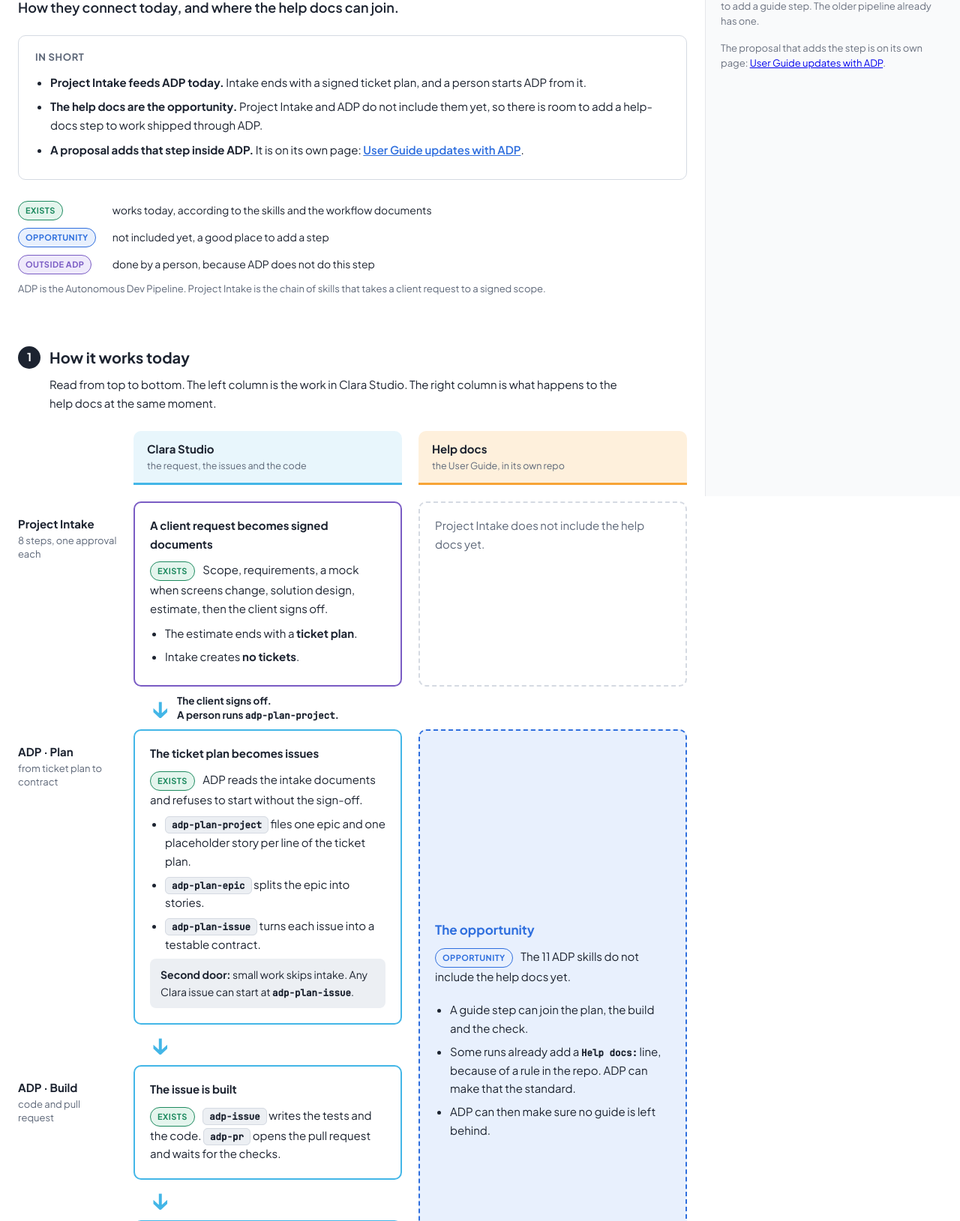
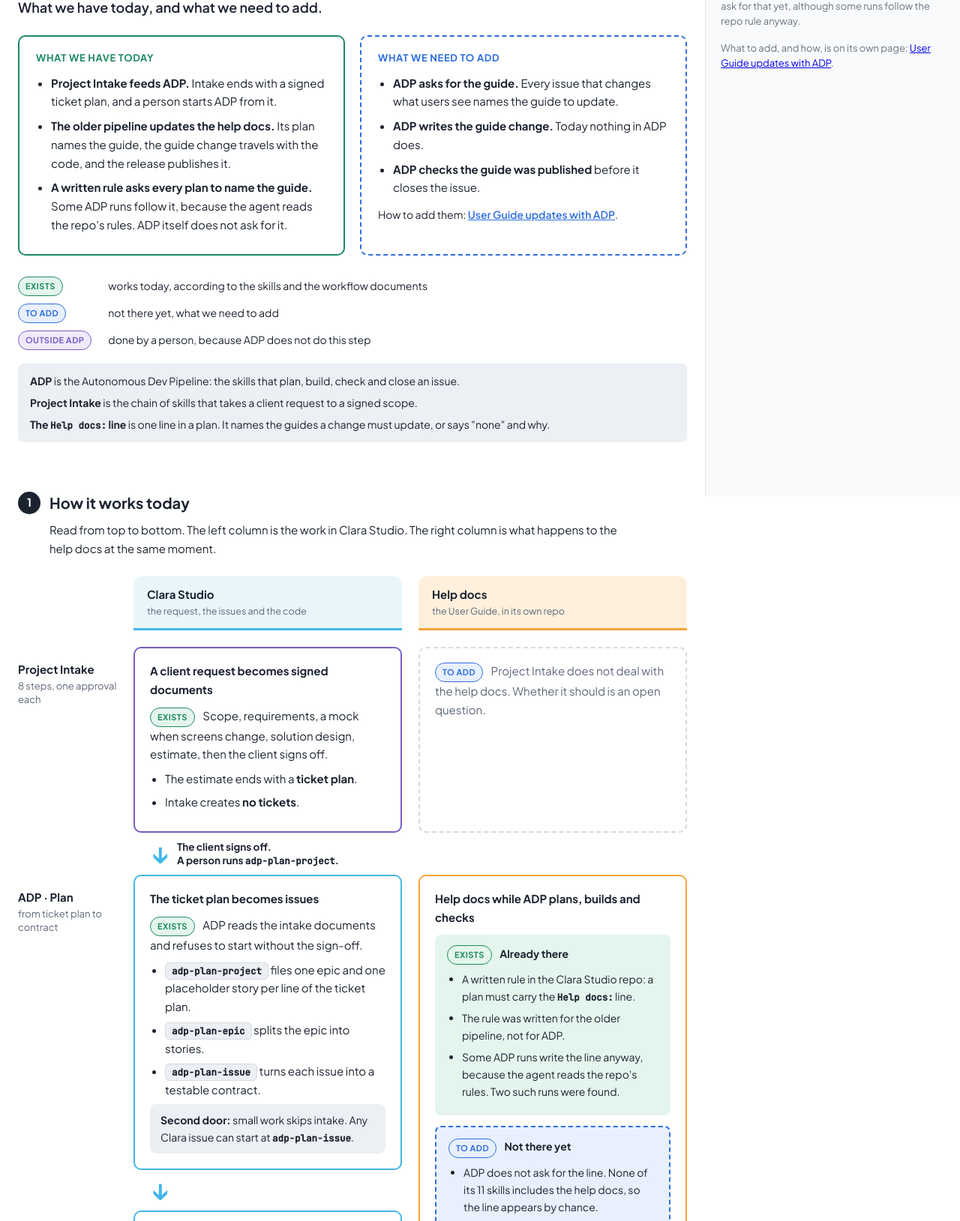
Before and after one commit to gnomorv/juan-mocks, a plain HTML site: page intake-adp-help-docs/index.html in a window 1280 px wide. Shown: the part 144-1773 px from the top of the page at 75% size. Drawn offline with Linux system fonts and the light colour scheme.

Commit message:
fix: separate what exists from what to add on the intake and ADP page
Co-Authored-By: Claude Fable 5.2 <noreply@anthropic.com>

```diff
--- a/intake-adp-help-docs/index.html
+++ b/intake-adp-help-docs/index.html
@@ -33,6 +33,19 @@
   .ia-short h2 { font-size: 13px; text-transform: uppercase; letter-spacing: .05em; color: var(--ia-muted); margin: 0 0 10px; }
   .ia-short ul { margin: 0; padding-left: 20px; }
   .ia-short li { margin: 8px 0; }
+  .ia-two { display: grid; grid-template-columns: 1fr 1fr; gap: 20px; margin: 0 0 28px; }
+  .ia-two .ia-short { margin: 0; border-width: 2px; border-color: var(--ia-ok); }
+  .ia-two .ia-short h2 { color: var(--ia-ok); }
+  .ia-two .ia-short.add { border-style: dashed; border-color: var(--ia-gap); }
+  .ia-two .ia-short.add h2 { color: var(--ia-gap); }
+  .ia-more { margin: 12px 0 0; font-size: 14px; }
+  .ia-term { background: var(--ia-chip); border-radius: 8px; padding: 12px 16px; margin: 18px 0 0; font-size: 14px; }
+  .ia-part { border-radius: 8px; padding: 14px 16px; font-size: 14px; }
+  .ia-part + .ia-part { margin-top: 14px; }
+  .ia-part.have { background: var(--ia-ok-soft); }
+  .ia-part.add { background: var(--ia-gap-soft); border: 2px dashed var(--ia-gap); }
+  .ia-part h4 { margin: 0 0 8px; font-size: 14px; }
+  .ia-part ul { margin: 0; padding-left: 20px; }
 
   .ia-legend { display: grid; grid-template-columns: max-content 1fr; gap: 10px 14px; align-items: center; margin: 0 0 8px; font-size: 14px; }
   .ia-legend > span { display: contents; }
@@ -84,6 +97,7 @@
 
   @media (max-width: 720px) {
     .ia-flow { display: block; }
+    .ia-two { grid-template-columns: 1fr; }
     .ia-head { margin: 18px 0 10px; }
     .ia-head.cs, .ia-head.ug { display: none; }
     .ia-stage { padding-top: 26px; margin-bottom: 8px; }
@@ -108,23 +122,38 @@
   <div data-variant="proposed" class="pro">
   <div class="ia">
     <h1>Project Intake, ADP and the Help Docs</h1>
-    <p class="ia-sub">How they connect today, and where the help docs can join.</p>
+    <p class="ia-sub">What we have today, and what we need to add.</p>
 
-    <div class="ia-short">
-      <h2>In short</h2>
-      <ul>
-        <li><b>Project Intake feeds ADP today.</b> Intake ends with a signed ticket plan, and a person starts ADP from it.</li>
-        <li><b>The help docs are the opportunity.</b> Project Intake and ADP do not include them yet, so there is room to add a help-docs step to work shipped through ADP.</li>
-        <li><b>A proposal adds that step inside ADP.</b> It is on its own page: <a href="../user-guide-update-process-adp/">User Guide updates with ADP</a>.</li>
-      </ul>
+    <div class="ia-two">
+      <div class="ia-short">
+        <h2>What we have today</h2>
+        <ul>
+          <li><b>Project Intake feeds ADP.</b> Intake ends with a signed ticket plan, and a person starts ADP from it.</li>
+          <li><b>The older pipeline updates the help docs.</b> Its plan names the guide, the guide change travels with the code, and the release publishes it.</li>
+          <li><b>A written rule asks every plan to name the guide.</b> Some ADP runs follow it, because the agent reads the repo's rules. ADP itself does not ask for it.</li>
+        </ul>
+      </div>
+      <div class="ia-short add">
+        <h2>What we need to add</h2>
+        <ul>
+          <li><b>ADP asks for the guide.</b> Every issue that changes what users see names the guide to update.</li>
+          <li><b>ADP writes the guide change.</b> Today nothing in ADP does.</li>
+          <li><b>ADP checks the guide was published</b> before it closes the issue.</li>
+        </ul>
+        <p class="ia-more">How to add them: <a href="../user-guide-update-process-adp/">User Guide updates with ADP</a>.</p>
+      </div>
     </div>
 
     <div class="ia-legend">
       <span><span class="ia-tag ok">Exists</span> works today, according to the skills and the workflow documents</span>
-      <span><span class="ia-tag gap">Opportunity</span> not included yet, a good place to add a step</span>
+      <span><span class="ia-tag gap">To add</span> not there yet, what we need to add</span>
       <span><span class="ia-tag out">Outside ADP</span> done by a person, because ADP does not do this step</span>
     </div>
-    <p class="ia-foot" style="margin:0">ADP is the Autonomous Dev Pipeline. Project Intake is the chain of skills that takes a client request to a signed scope.</p>
+    <div class="ia-term">
+      <p style="margin:0 0 6px"><b>ADP</b> is the Autonomous Dev Pipeline: the skills that plan, build, check and close an issue.</p>
+      <p style="margin:0 0 6px"><b>Project Intake</b> is the chain of skills that takes a client request to a signed scope.</p>
+      <p style="margin:0"><b>The <code>Help docs:</code> line</b> is one line in a plan. It names the guides a change must update, or says "none" and why.</p>
+    </div>
 
     <h2 class="ia-section"><span class="ia-num">1</span>How it works today</h2>
     <p class="ia-intro">Read from top to bottom. The left column is the work in Clara Studio. The right column is what happens to the help docs at the same moment.</p>
@@ -143,7 +172,7 @@
         </ul>
       </div>
       <div style="grid-column:3;grid-row:2" class="ia-box none">
-        <p>Project Intake does not include the help docs yet.</p>
+        <p><span class="ia-tag gap">To add</span> Project Intake does not deal with the help docs. Whether it should is an open question.</p>
       </div>
 
       <div style="grid-column:2;grid-row:3" class="ia-down">↓<small>The client signs off.<br>A person runs <code>adp-plan-project</code>.</small></div>
@@ -159,14 +188,24 @@
         </ul>
         <p class="ia-side"><b>Second door:</b> small work skips intake. Any Clara issue can start at <code>adp-plan-issue</code>.</p>
       </div>
-      <div style="grid-column:3;grid-row:4 / span 5" class="ia-box gap">
-        <h3>The opportunity</h3>
-        <p><span class="ia-tag gap">Opportunity</span> The 11 ADP skills do not include the help docs yet.</p>
-        <ul>
-          <li>A guide step can join the plan, the build and the check.</li>
-          <li>Some runs already add a <code>Help docs:</code> line, because of a rule in the repo. ADP can make that the standard.</li>
-          <li>ADP can then make sure no guide is left behind.</li>
-        </ul>
+      <div style="grid-column:3;grid-row:4 / span 5" class="ia-box ug">
+        <h3>Help docs while ADP plans, builds and checks</h3>
+        <div class="ia-part have">
+          <h4><span class="ia-tag ok">Exists</span> Already there</h4>
+          <ul>
+            <li>A written rule in the Clara Studio repo: a plan must carry the <code>Help docs:</code> line.</li>
+            <li>The rule was written for the older pipeline, not for ADP.</li>
+            <li>Some ADP runs write the line anyway, because the agent reads the repo's rules. Two such runs were found.</li>
+          </ul>
+        </div>
+        <div class="ia-part add">
+          <h4><span class="ia-tag gap">To add</span> Not there yet</h4>
+          <ul>
+            <li>ADP does not ask for the line. None of its 11 skills includes the help docs, so the line appears by chance.</li>
+            <li>Nothing in ADP writes the guide change.</li>
+            <li>Nothing in ADP reviews the guide change with the code.</li>
+          </ul>
+        </div>
       </div>
 
       <div style="grid-column:2;grid-row:5" class="ia-down">↓</div>
@@ -203,7 +242,7 @@
         <p><span class="ia-tag ok">Exists</span> <span class="ia-skill">adp-qa</span> closes the issue. Only this skill closes an issue.</p>
       </div>
       <div style="grid-column:3;grid-row:12" class="ia-box none">
-        <p>A check that the guide was published can go here.</p>
+        <p><span class="ia-tag gap">To add</span> A check that the guide was published before the issue closes.</p>
       </div>
     </div>
 
@@ -218,14 +257,26 @@
     </table>
     <p class="ia-foot">The rule: a change needs a help-docs update when it alters what a person sees or does. Internal refactors, tests and pipeline changes do not.</p>
 
+    <h2 class="ia-section"><span class="ia-num">3</span>What exists and what to add</h2>
+    <p class="ia-intro">The same information as one table, for the help docs in work that ships through ADP.</p>
+    <table>
+      <tr><th>Piece</th><th>Today</th><th>To add</th></tr>
+      <tr><td>The <code>Help docs:</code> line in the issue</td><td><span class="ia-tag ok">Exists</span> As a repo rule. Some ADP runs follow it</td><td><span class="ia-tag gap">To add</span> ADP requires it in every issue that changes what users see</td></tr>
+      <tr><td>Writing the guide change</td><td>Not in ADP</td><td><span class="ia-tag gap">To add</span> A linked issue that writes it in the User Guide repo</td></tr>
+      <tr><td>Reviewing the guide change</td><td>Not in ADP</td><td><span class="ia-tag gap">To add</span> A reviewer checks it with the code</td></tr>
+      <tr><td>Publishing the guide</td><td><span class="ia-tag ok">Exists</span> The release step merges open guide pull requests</td><td>Nothing, it stays as it is</td></tr>
+      <tr><td>Making sure no guide is left behind</td><td>Not in ADP</td><td><span class="ia-tag gap">To add</span> The issue stays open until the guide is published</td></tr>
+    </table>
+    <p class="ia-foot">Not known: how many ADP runs carry the <code>Help docs:</code> line, and whether the two that were found went on to change the guide.</p>
+
     <p class="ia-foot">Reports what the skills and the workflow documents say on November 23, 2026. Nothing on this page was run. Related pages: <a href="../user-guide-update-process-adp/">User Guide updates with ADP</a>, <a href="../user-guide-update-process/">User Guide update process</a>, <a href="../adp-document-map/">ADP document map</a>.</p>
   </div>
   </div>
 </div>
 <aside class="notes">
   <h2>What this page shows</h2>
-  <p class="notes-sub">Project Intake already feeds ADP. Neither of them includes the help docs yet, so there is room to add a guide step. The older pipeline already has one.</p>
-  <p class="notes-sub">The proposal that adds the step is on its own page: <a href="../user-guide-update-process-adp/">User Guide updates with ADP</a>.</p>
+  <p class="notes-sub">Project Intake already feeds ADP. The older pipeline updates the help docs. ADP does not ask for that yet, although some runs follow the repo rule anyway.</p>
+  <p class="notes-sub">What to add, and how, is on its own page: <a href="../user-guide-update-process-adp/">User Guide updates with ADP</a>.</p>
 </aside>
 </div>
 <script src="../assets/mockup.js"></script>
```
